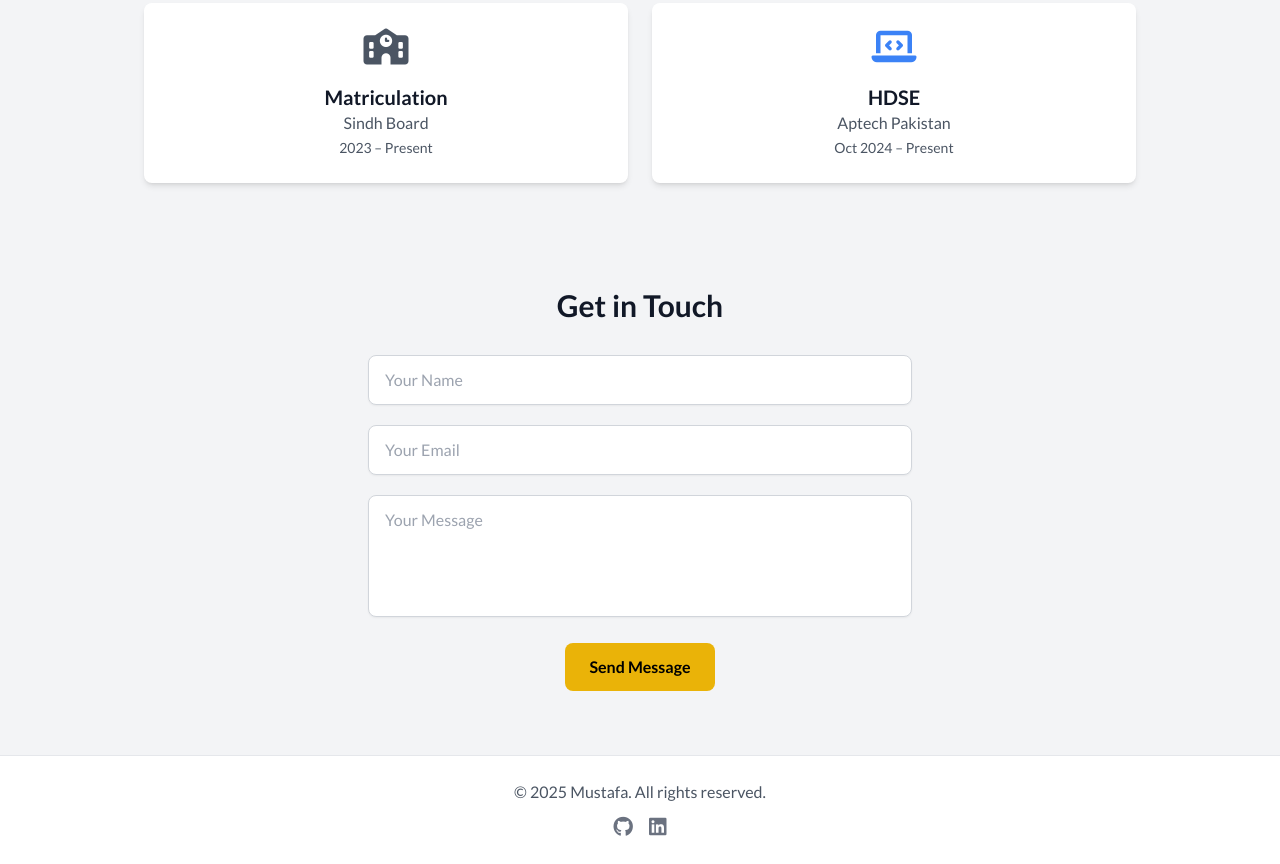
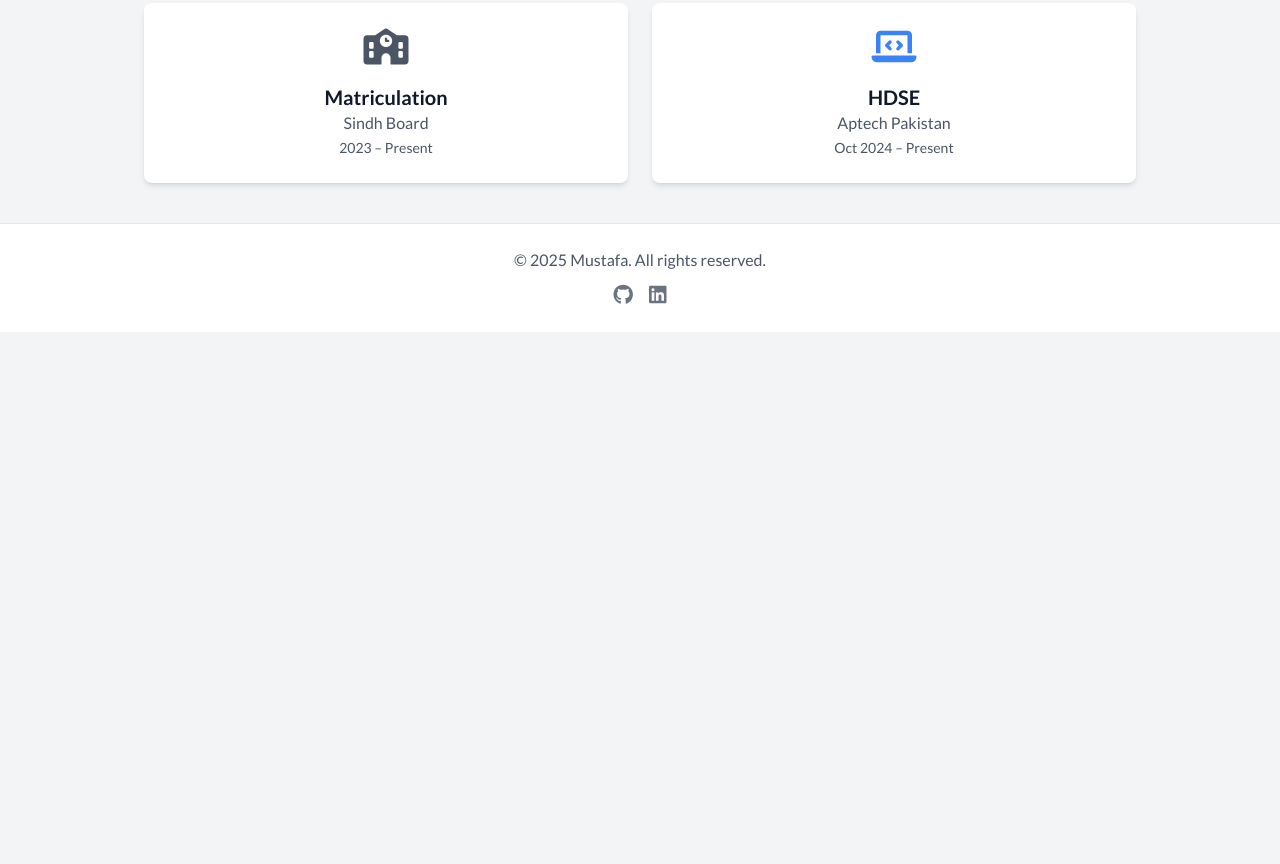
Before and after one commit to Mustafa467-hash/Portfolio, a plain HTML site: page index.html in a window 1280 px wide. Shown: the part 2821-3685 px from the top of the page. After the commit the page ends 3153 px from the top, so only its background shows below. Drawn offline with nearby package versions, Linux system fonts and the light colour scheme.

Commit message:
Update index.html

```diff
--- a/index.html
+++ b/index.html
@@ -320,35 +320,6 @@
       </div>
     </section>
 
-    <!-- Contact Section -->
-    <section id="contact" class="max-w-xl mx-auto px-4 py-16 text-center">
-      <h2 class="text-3xl font-bold mb-8" data-aos="fade-up">Get in Touch</h2>
-
-      <form class="space-y-5" data-aos="fade-up" data-aos-delay="100">
-        <input
-          type="text"
-          placeholder="Your Name"
-          class="w-full px-4 py-3 border border-gray-300 rounded-lg shadow-sm focus:outline-none focus:ring-2 focus:ring-yellow-400"
-        />
-        <input
-          type="email"
-          placeholder="Your Email"
-          class="w-full px-4 py-3 border border-gray-300 rounded-lg shadow-sm focus:outline-none focus:ring-2 focus:ring-yellow-400"
-        />
-        <textarea
-          rows="4"
-          placeholder="Your Message"
-          class="w-full px-4 py-3 border border-gray-300 rounded-lg shadow-sm focus:outline-none focus:ring-2 focus:ring-yellow-400 resize-none"
-        ></textarea>
-        <button
-          type="submit"
-          class="px-6 py-3 bg-yellow-500 text-black font-semibold rounded-lg hover:bg-yellow-400 transition-all duration-200"
-        >
-          Send Message
-        </button>
-      </form>
-    </section>
-
     <footer class="bg-white text-center py-6 border-t border-gray-200">
       <p class="text-gray-600">© 2025 Mustafa. All rights reserved.</p>
       <div class="flex justify-center space-x-4 mt-2 text-xl text-gray-500">
```
